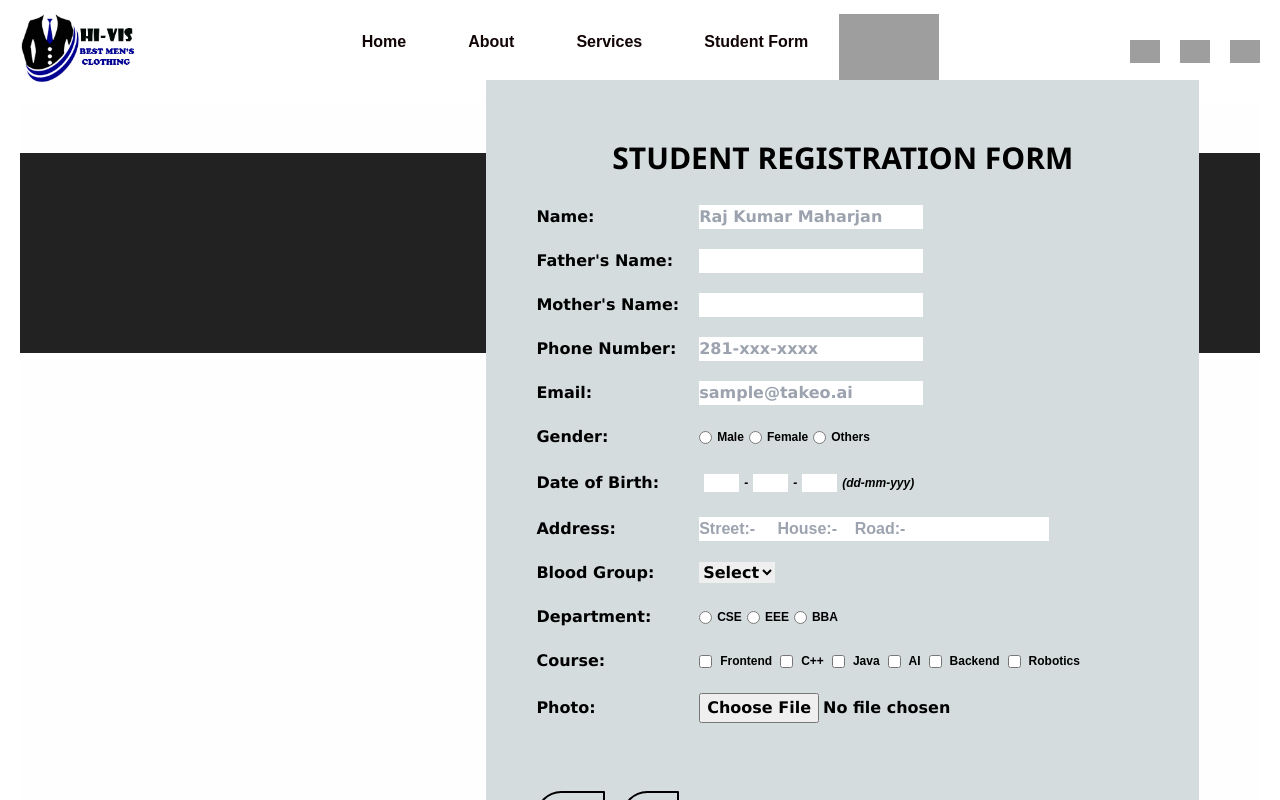
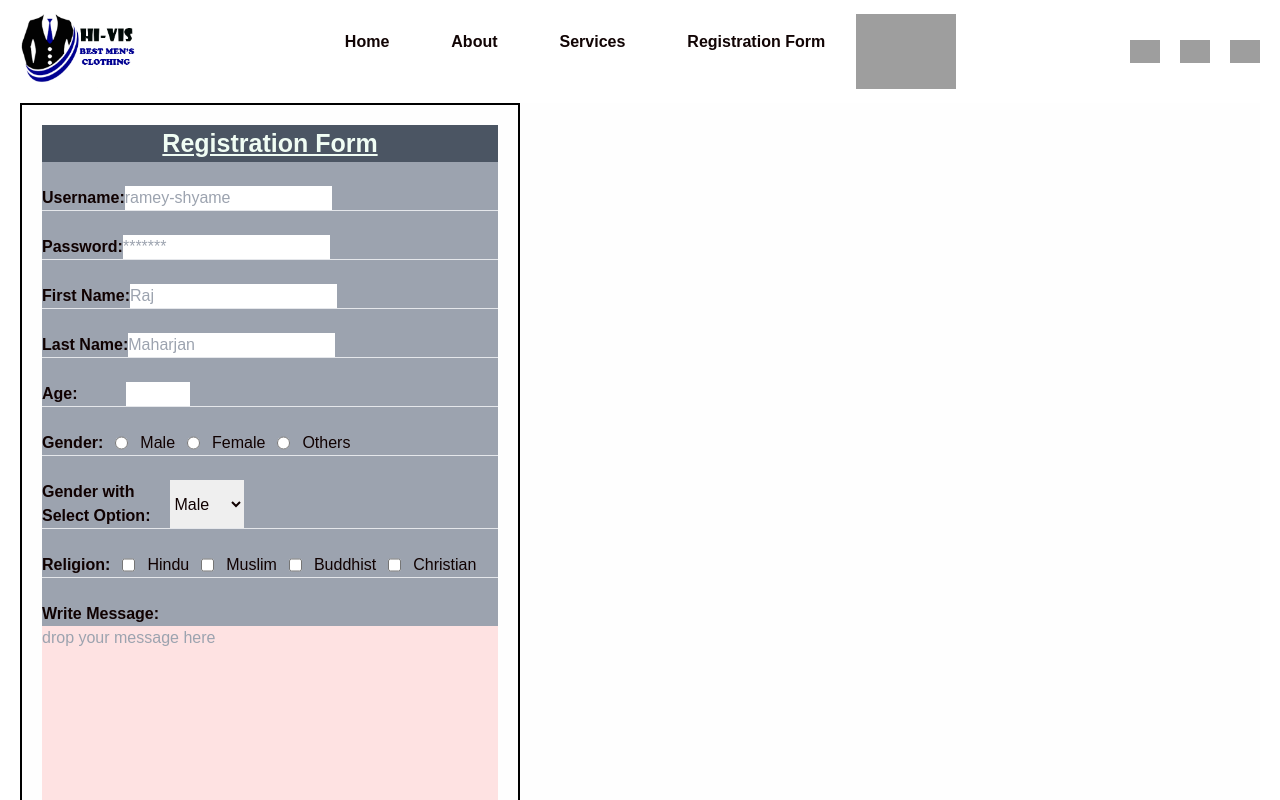
Before and after one commit to raj-maharjan99/responsive-navbar, a React (Vite) app: page /contact in a window 1280 px wide. Shown: the top 800 px of the page. Built offline with nearby package versions, Linux system fonts and the light colour scheme; grey boxes are pictures that could not be loaded.

Commit message:
near to final

```diff
--- a/src/components/Navbar.jsx
+++ b/src/components/Navbar.jsx
@@ -19,7 +19,7 @@ function Navbar() {
           <Link to="/services">Services</Link>
         </li>
         <li>
-          <Link to="/contact">Student Form</Link>
+          <Link to="/contact">Registration Form</Link>
         </li>
         <div>
           {" "}
--- a/src/components/pages/Contact.jsx
+++ b/src/components/pages/Contact.jsx
@@ -2,137 +2,116 @@ import React from "react";
 import "./form.css";
 function Contact() {
   return (
-    <div className="form-css">
-      <form action="" class="form_style">
-        <table cellpadding="8">
-          <tr>
-            <th colspan="2" class="head">
-              STUDENT REGISTRATION FORM
-            </th>
-          </tr>
-
-          <tr>
-            <td>Name:</td>
-            <td>
-              <input type="text" placeholder="Raj Kumar Maharjan" />
-            </td>
-          </tr>
-          <tr>
-            <td>Father's Name:</td>
-            <td>
-              <input type="text" />
-            </td>
-          </tr>
-          <tr>
-            <td>Mother's Name:</td>
-            <td>
-              <input type="text" />
-            </td>
-          </tr>
-          <tr>
-            <td>Phone Number:</td>
-            <td>
-              <input type="number" placeholder="281-xxx-xxxx" />
-            </td>
-          </tr>
-          <tr>
-            <td>Email:</td>
-            <td>
-              <input type="text" placeholder="sample@takeo.ai" />
-            </td>
-          </tr>
-          <tr>
-            <td>Gender:</td>
-            <td>
-              <div class="radio_css">
-                <input type="radio" name="gender" /> Male
-                <input type="radio" name="gender" />
-                Female
-                <input type="radio" name="gender" />
-                Others
+    <>
+      <div class="form_css">
+        <form action="" className="bg-gray-400">
+          <fieldset>
+            <h2 className="  text-[25px] text-green-50 font-semibold m text-center underline bg-gray-600 ">
+              Registration Form
+            </h2>{" "}
+            <br />
+            <label for="uName" className="font-bold">
+              Username:
+            </label>
+            <input
+              type="text"
+              name="uname"
+              id="uName"
+              placeholder="ramey-shyame"
+            />{" "}
+            <hr />
+            <br />
+            <label for="pw" className="font-bold">
+              Password:
+            </label>
+            <input type="password" name="pw" id="pw" placeholder="*******" />{" "}
+            <hr />
+            <br />
+            {/* <!-- label ma for ani input ma id vitra same value define gare paxi
+lable vitra ko content ma click garda input box ma sidhai click hunxa --> */}
+            <label for="fName" className="font-bold">
+              First Name:
+            </label>
+            <input type="text" name="fname" id="fName" placeholder="Raj" />
+            <hr />
+            <br />
+            <label for="lname" className="font-bold">
+              Last Name:
+            </label>
+            <input type="text" name="lname" id="lname" placeholder="Maharjan" />
+            {/* <!-- name attribute vitra ko value rakhda form submit garda kun kun   data
+        jane vanera define gareko --> */}
+            <hr />
+            <br />{" "}
+            <div className="flex gap-12">
+              <label for="age" className="font-bold">
+                Age:{" "}
+              </label>
+              {/* <!-- min max le yati samma ko number matra data base ma pathaune vanera define gareko --> */}
+              <input type="number" name="age" id="age" min="0" max="200" />
             </div>
-            </td>
-          </tr>
-          <tr>
-            <td>Date of Birth:</td>
-            <td>
-              <div class="dob-css">
-                <input type="text" />-<input type="text" />-
-                <input type="text" class="year_css" />
-                <div>(dd-mm-yyy)</div>
+            <hr />
+            <br />
+            <div className="flex justify-left gap-3">
+              <p className="font-bold">Gender:</p>{" "}
+              <input type="radio" name="gender" id="male" />
+              <label for="male">Male</label>
+              <input type="radio" name="gender" id="fmale" />
+              <label for="fmale">Female</label>
+              <input type="radio" name="gender" id="others" />
+              <label for="others">Others</label>
             </div>
-            </td>
-          </tr>
-          <tr>
-            <td>Address:</td>
-            <td>
-              <div class="address_css">
-                <input
-                  type="box"
-                  placeholder="Street:-     House:-    Road:- "
-                />
+            <hr />
+            <br />{" "}
+            <div className="flex gap-5">
+              {" "}
+              <p className="font-bold">
+                {" "}
+                Gender with <br />
+                Select Option:
+              </p>
+              <select name="gen" id="">
+                <option value="male">Male</option>
+                <option value="female">Female</option>
+                <option value="others">Others</option>
+              </select>
             </div>
-            </td>
-          </tr>
-          <tr>
-            <td>Blood Group:</td>
-            <td>
-              <select name="" id="">
-                <option value="">Select</option>
-                <option value="">O+</option>
-                <option value="">O-</option>
-                <option value="">A+</option>
-                <option value="">A-</option>
-              </select>
-            </td>
-          </tr>
-          <tr>
-            <td>Department:</td>
-            <td>
-              <div class="radio_css">
-                <input type="radio" name="department" /> CSE
-                <input type="radio" name="department" /> EEE
-                <input type="radio" name="department" /> BBA
+            <hr />
+            <br />{" "}
+            <div className="flex justify-left gap-3">
+              <p className="font-bold">Religion:</p> <input type="checkbox" />{" "}
+              Hindu
+              <input type="checkbox" /> Muslim <input type="checkbox" />{" "}
+              Buddhist
+              <input type="checkbox" /> Christian
             </div>
-            </td>
-          </tr>
-          <tr>
-            <td>Course:</td>
-            <td>
-              <div class="course_css">
-                <input type="checkbox" />
-                Frontend <input type="checkbox" />
-                C++
-                <input type="checkbox" />
-                Java <input type="checkbox" />
-                AI
-                <input type="checkbox" />
-                Backend
-                <input type="checkbox" />
-                Robotics
+            <hr />
+            <br />
+            <label for="" className="font-bold">
+              Write Message:
+            </label>
+            <br />
+            <textarea
+              className=" bg-red-100 w-full"
+              name="message"
+              id="editor"
+              cols="20"
+              rows="10"
+              placeholder="drop your message here"
+            ></textarea>
+            <br />{" "}
+            <div className="flex justify-center gap-10">
+              <button className="font-bold  border-2 border-solid border-[black] p-1 rounded-[10px]  ">
+                Submit
+              </button>
+              <button className="font-bold  border-2 border-solid border-[black] p-1 rounded-[10px]  ">
+                Reset
+              </button>
             </div>
-            </td>
-          </tr>
-          <tr>
-            <td>Photo:</td>
-            <td>
-              <input type="file" />
-            </td>
-          </tr>
-
-          <tr>
-            <td>
-              <br />
-              <br />{" "}
-              <div className="btn_css">
-                <button>Submit</button>
-                <button>Reset</button>
-              </div>
-            </td>
-          </tr>
-        </table>
+          </fieldset>
         </form>
       </div>
+    </>
   );
 }
 
--- a/src/components/pages/form.css
+++ b/src/components/pages/form.css
@@ -1,68 +1,6 @@
-.head {
-  padding: 15px;
-  font-size: 25px;
-  border-style: double;
+.form_css {
+  width: 500px;
+  border: 2px solid black;
+  padding: 20px;
+  color: rgb(16, 1, 1);
 }
-
-.form_style {
-  padding: 40px;
-
-  min-height: 50%;
-
-  background-color: rgb(213, 220, 221);
-  position: absolute;
-  top: 10%;
-  left: 38%;
-}
-.form_style td {
-  font-family: "Lucida Sans", "Lucida Sans Regular", "Lucida Grande",
-    "Lucida Sans Unicode", Geneva, Verdana, sans-serif;
-  font-weight: bold;
-  font-size: 16px;
-  padding: 10px;
-}
-.form_style th {
-  font-family: "Segoe UI", Tahoma, Geneva, Verdana, sans-serif;
-  font-size: 30px;
-}
-.radio_css {
-  display: flex;
-  place-items: center;
-  font-size: 12px;
-  gap: 5px;
-}
-.dob-css {
-  display: flex;
-
-  place-items: center;
-  font-style: italic;
-
-  font-size: 12px;
-}
-.dob-css input {
-  width: 35px;
-  margin: 5px;
-}
-
-.address_css input {
-  width: 350px;
-}
-.course_css {
-  font-size: 12px;
-  width: 450px;
-  display: flex;
-  place-items: center;
-  gap: 8px;
-}
-.btn_css {
-  color: rgb(119, 6, 127);
-  display: flex;
-  /* flex-direction: column; */
-  justify-content: space-between;
-  gap: 10px;
-}
-.btn_css button {
-  border: 2px solid black;
-  padding: 5px;
-  border-radius: 25px 1px;
-}
```
Also changed, not shown: src/sample/mainForm.html (added, +78 -0 lines). Lines whose indentation alone changed are shown as unchanged.
